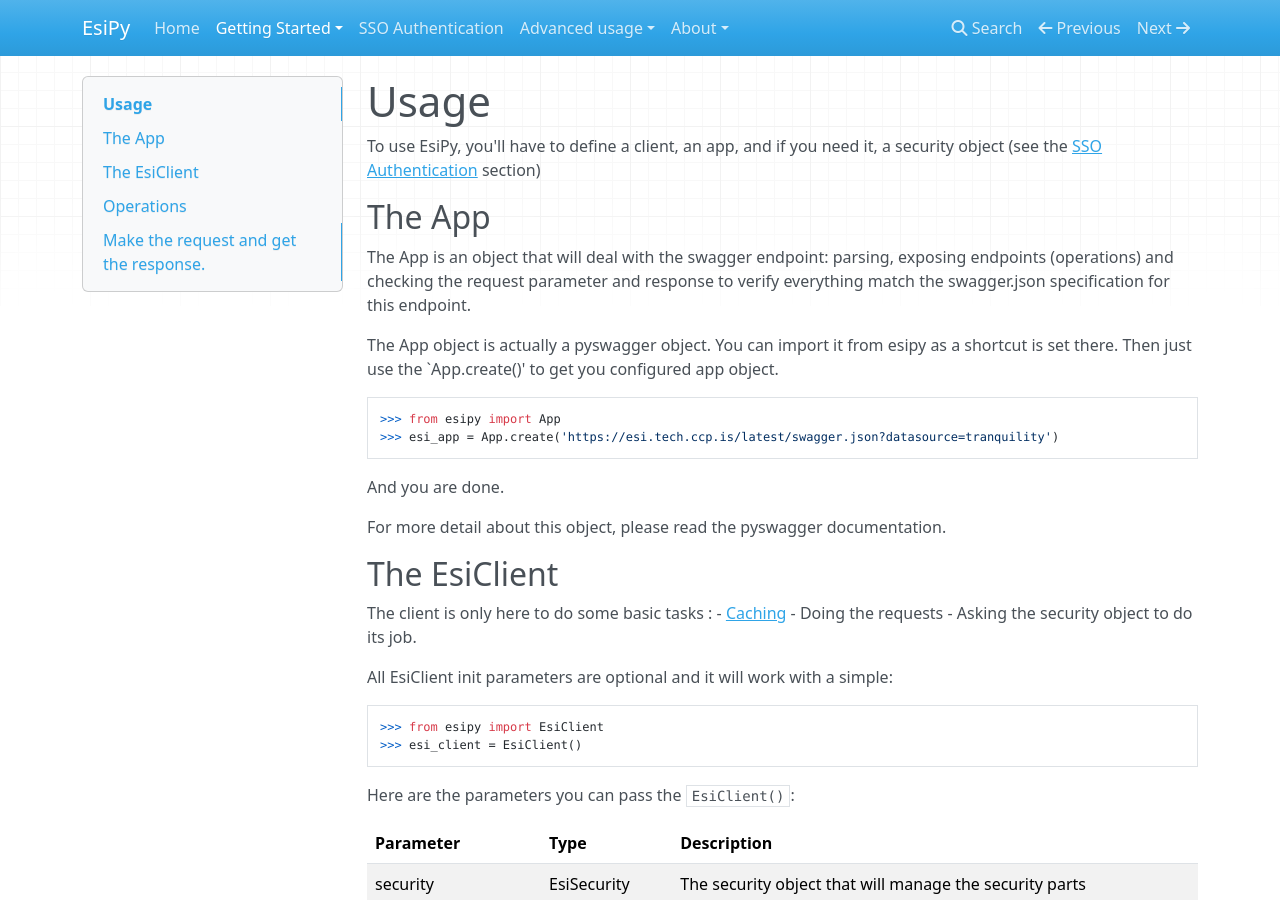
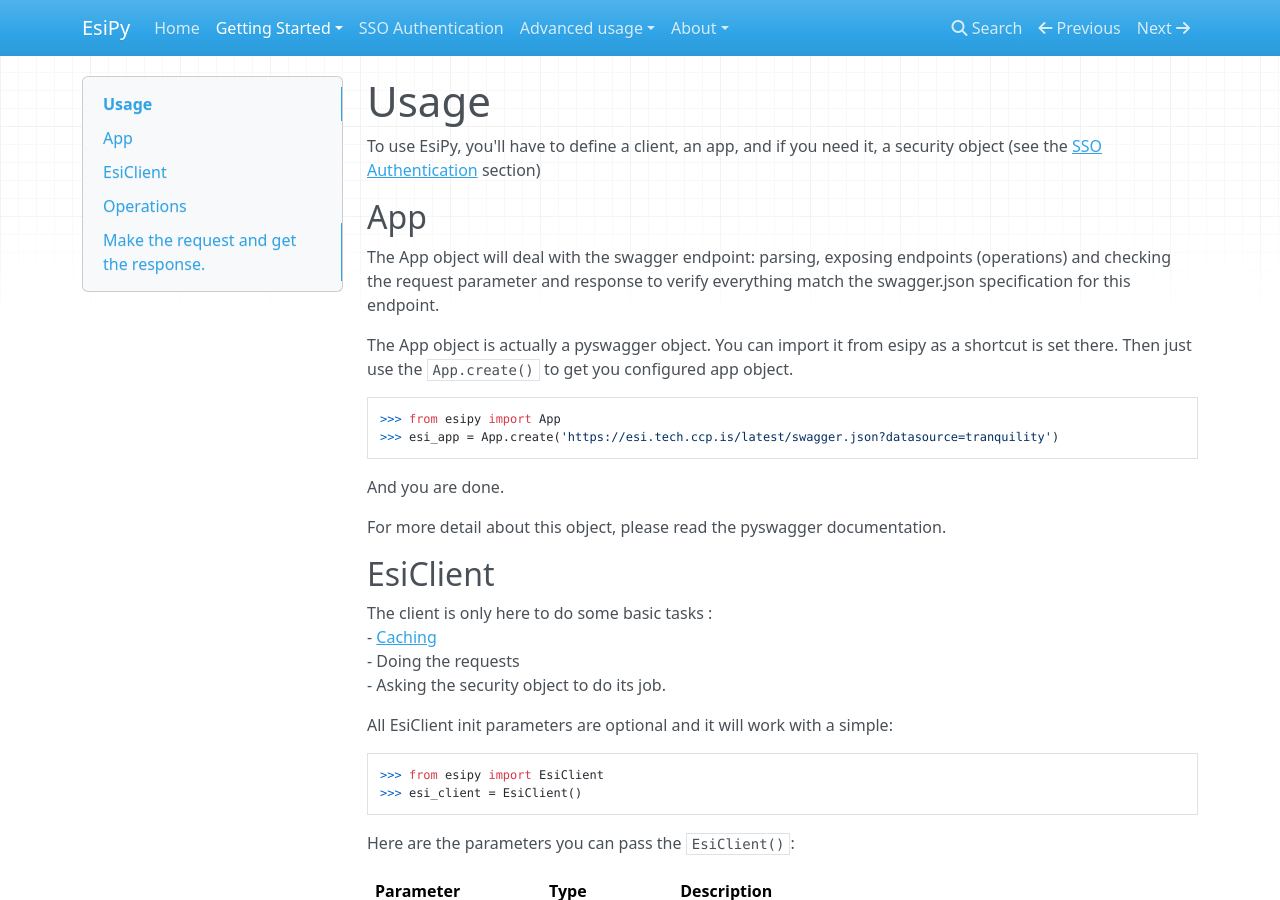
Before and after one commit to Kyria/EsiPy, an MkDocs documentation site: the page built from docs/start/usage.md, in a window 1280 px wide and 900 px high. Built offline with MkDocs 1.6.1, drawn with Linux system fonts in a browser that asks for light colours; nearby versions of some CDN libraries; old or Windows-style settings are respelled for this version of MkDocs.

Commit message:
Correct some typo and line breaks

````diff
--- a/docs/start/usage.md
+++ b/docs/start/usage.md
@@ -3,11 +3,11 @@
 To use EsiPy, you'll have to define a client, an app, and if you need it, a security object (see the [SSO Authentication](../auth.md) section)
 
 
-## The App
+## App
 
-The App is an object that will deal with the swagger endpoint: parsing, exposing endpoints (operations) and checking the request parameter and response to verify everything match the swagger.json specification for this endpoint.
+The App object will deal with the swagger endpoint: parsing, exposing endpoints (operations) and checking the request parameter and response to verify everything match the swagger.json specification for this endpoint.
 
-The App object is actually a pyswagger object. You can import it from esipy as a shortcut is set there. Then just use the `App.create()' to get you configured app object.
+The App object is actually a pyswagger object. You can import it from esipy as a shortcut is set there. Then just use the `App.create()` to get you configured app object.
 ```
 >>> from esipy import App
 >>> esi_app = App.create('https://esi.tech.ccp.is/latest/swagger.json?datasource=tranquility')
@@ -17,11 +17,13 @@
 For more detail about this object, please read the pyswagger documentation.
 
 
-## The EsiClient
 
-The client is only here to do some basic tasks :
-- [Caching](../advance/cache.md)
-- Doing the requests
+
+## EsiClient
+
+The client is only here to do some basic tasks :<br>
+- [Caching](../advance/cache.md)<br>
+- Doing the requests<br>
 - Asking the security object to do its job.
 
 All EsiClient init parameters are optional and it will work with a simple:
@@ -38,6 +40,8 @@
 headers   | Dict | A dict with all header keys/value you may want to overwrite
 cache     | BaseCache | The caching mecanism to use. To disable it, set it to `None`
 transport_adapter | HTTPAdapter | The HTTPAdapter object you want to use for your requests
+
+
 
 
 ## Operations
@@ -63,19 +67,24 @@
 )
 ```
 
+
+
 ## Make the request and get the response.
 
 Now you have your operations set, let's make the actual query using EsiClient.request()
 ```
 >>> incursions = esi_client.request(incursion_operation)
 
+
 # then access to the data as objects with the .data attribute, .header for headers
 # for more information of response, you'll need to check the pyswagger doc.
 >>> incursions.data[0].staging_solar_system_id
 30004556
 
+
 >>> incursions.header['Expires'][0]
 "Fri, 16 Dec 2016 14:45:12 GMT"
+
 
 # if you want the raw content (string), use the .raw attribute:
 >>> incursions.raw
@@ -83,6 +92,7 @@
 ```
 
 As the response content is parsed and put into a structure according to the swagger specifications, for some endpoint this process can be really slow (market orders, we are looking at you).
+
 
 In this case, if you don't want it to be parse, you'll have to add the `raw_body_only=True` parameter to the request() call (it may save up to 50-70% of time depending on the endpoint). You'll  then only have access to the raw content you can parse using `json.loads()`:
 ```
@@ -92,12 +102,15 @@
   File "<stdin>", line 1, in <module>
 TypeError: 'NoneType' object has no attribute '__getitem__'
 
+
 >>> incursions.header['Expires'][0]
 'Fri, 23 Dec 2016 14:05:05 GMT'
+
 
 >>> incursions.raw
 '[{"type": "Incursion", "state": "mobilizing", "influence": 1.0, "has_boss": true, "faction_id": 500019, "constellation_id": 20000510, "staging_solar_system_id": 30003497, "infested_solar_systems": [30003493, 30003494, 30003495, 30003496, 30003497, 30003498]}, {"type": "Incursion", "state": "mobilizing", "influence": 0.0, "has_boss": false, "faction_id": 500019, "constellation_id": .... ]'
 
+
 >>> json.loads(incursions.raw)
 [{u'staging_solar_system_id': 30003497, u'has_boss': True, u'infested_solar_systems': [30003493, 30003494, 30003495, 30003496, 30003497, 30003498], u'influence': 1.0, u'faction_id': 500019, u'state': u'mobilizing', u'constellation_id': 20000510, u'type': u'Incursion'}, {u'staging_solar_system_id': 30001253, u'has_boss': False, u'infested_solar_systems': [30001248, 30001249, 30001250, 30001251, 30001252, 30001253, 30001246, 30001247], u'influence': 0.0, u'faction_id': 500019, u'state': u'mobilizing', u'constellation_id': 20000182, u'type': u'Incursion'}, ... ]
 ```
````
Also changed, not shown: docs/advance/signals.md (+7 -3 lines), docs/auth.md (+13 -0 lines), docs/start/installation.md (+6 -4 lines).
